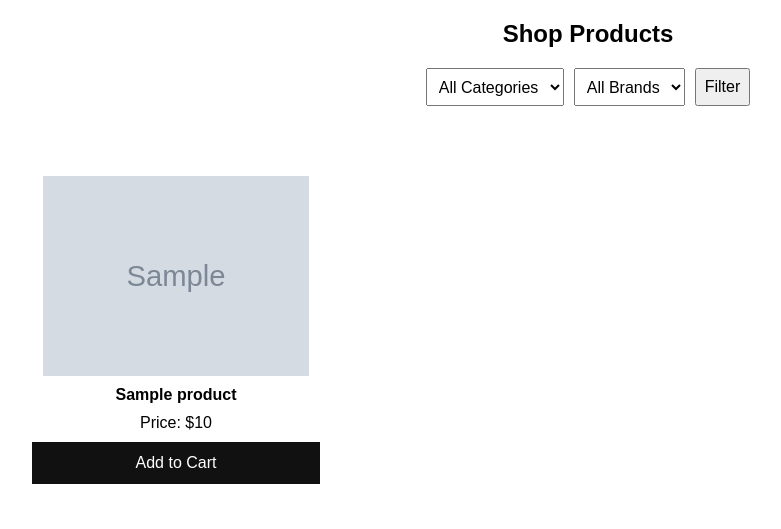
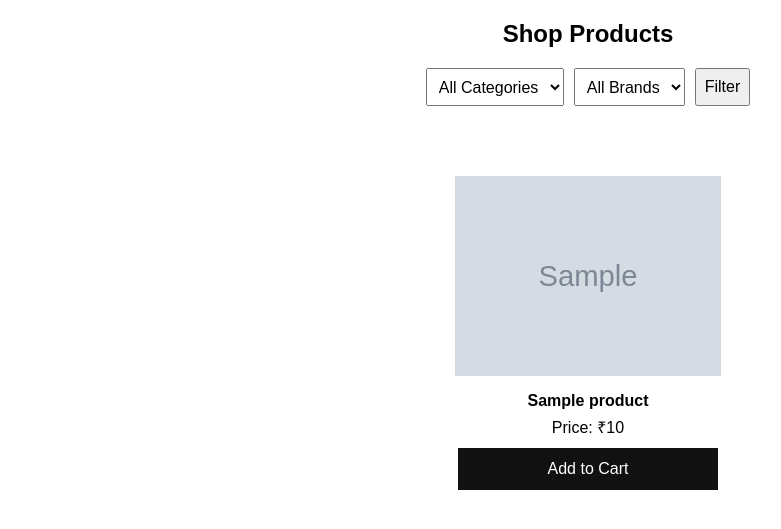
Before and after one commit to anupam0-0/webtech-project, a PHP site: page /products.php in a window 1280 px wide. Shown: the part 99-628 px from the top of the page, without its empty margins (52-833 px from the left). Run offline with PHP 8.4, Linux system fonts and the light colour scheme; tables that the repository leaves empty or names only in its code hold one stand-in row (values such as "Sample post"); grey boxes marked "Sample" are stand-in pictures.

Commit message:
final day

```diff
--- a/css/products.css
+++ b/css/products.css
@@ -35,9 +35,12 @@
 
 /* Product Grid */
 .product-grid {
-    display: grid;
-    grid-template-columns: repeat(auto-fit, minmax(250px, 1fr));
-    gap: 20px;
+    /* display: grid;
+    grid-template-columns: repeat(auto-fit, minmax(250px, 1fr)); */
+    display: flex;
+    flex-wrap: wrap;
+    justify-content: center;
+    gap: 10px;
     padding: 20px;
 }
 
@@ -49,9 +52,10 @@
     /* box-shadow: 0 0 10px rgba(0, 0, 0, 0.1); */
     text-align: center;
     overflow: hidden;
-    min-width: 13em;
+    min-width: 12em;
     max-width: 18rem;
     width: 100%;
+    margin-bottom: 20px;
 }
 
 .product img {
@@ -59,10 +63,13 @@
     max-height: 200px;
     object-fit: contain;
     border-radius: 5px;
+    margin-bottom: 20px;
+
 }
 
 .product p {
-    margin: 10px 0;
+    margin: -4px 0 10px;
+    text-align: center;
 }
 
 .product form {
@@ -72,6 +79,8 @@
 .button-container{
     background-color: #111;
     border-radius: 5px;
+    width: 90%;
+    margin: 0 auto;
 }
 
 .product a{
--- a/products.php
+++ b/products.php
@@ -53,7 +53,7 @@
                 <div class="product">
                     <img src="images/<?php echo $row['image']; ?>" alt="Product Image">
                     <p><strong><?php echo $row['name']; ?></strong></p>
-                    <p>Price: $<?php echo $row['price']; ?></p>
+                    <p>Price: ₹<?php echo $row['price']; ?></p>
 
 
                     <!-- we can't add item directly into cart 'cause the user hasnt't chose the size  -->
```
Also changed, not shown: index.php (+7 -3 lines).
